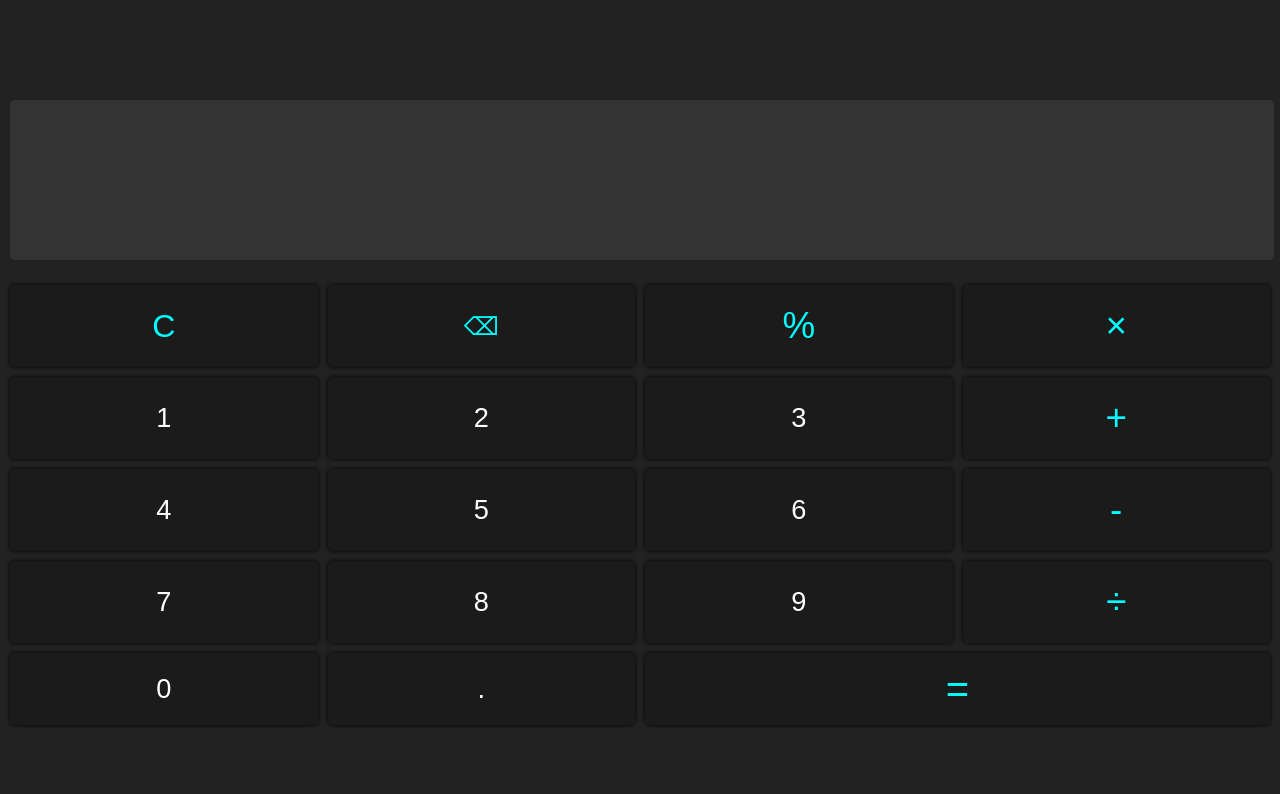
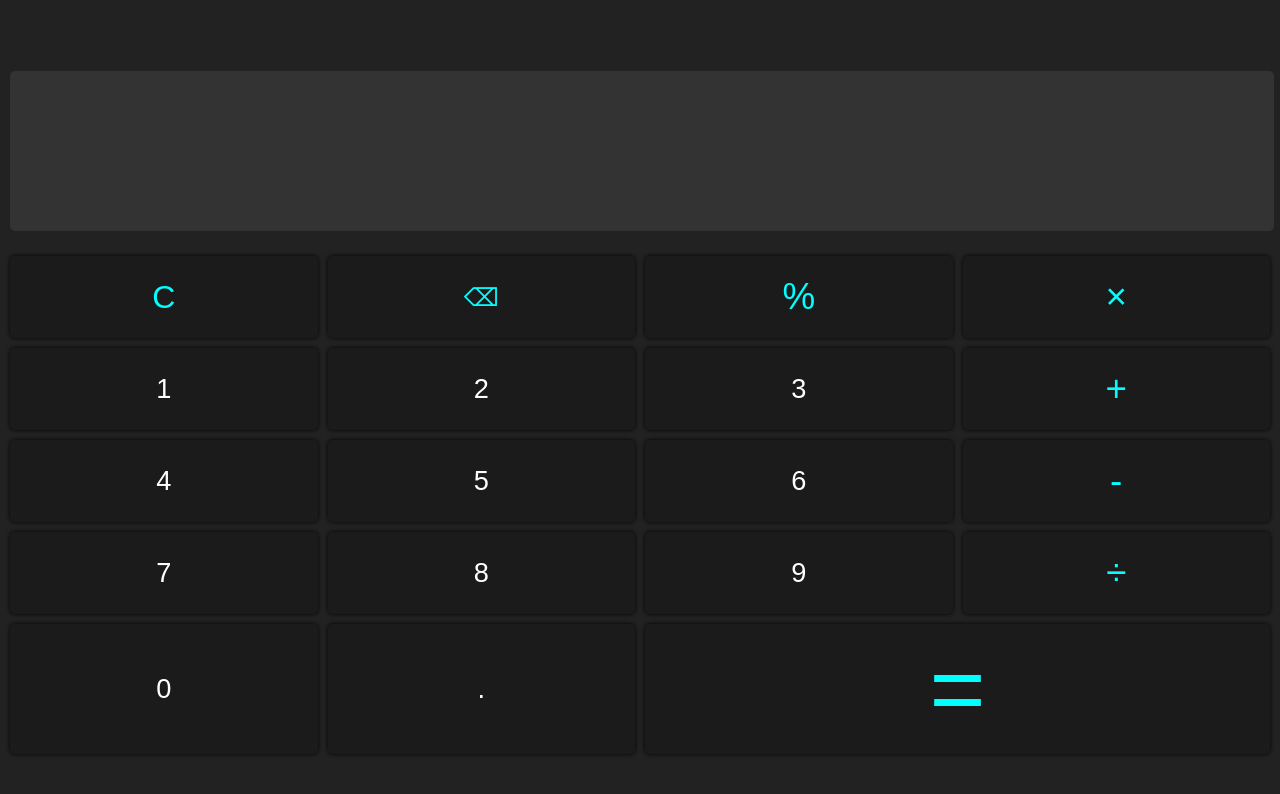
Before and after one commit to barnowalum/Calculator-Basic, a plain HTML site: page index.html in a window 1280 px wide. Drawn offline with Linux system fonts and the light colour scheme.

Commit message:
Update styles.css

```diff
--- a/styles.css
+++ b/styles.css
@@ -87,7 +87,7 @@ button:hover {
 .eql {
     grid-column: span 2;
     padding: 10px;
-    font-size: 2.5em;
+    font-size: 6em;
 }
 
 .clear {
```
